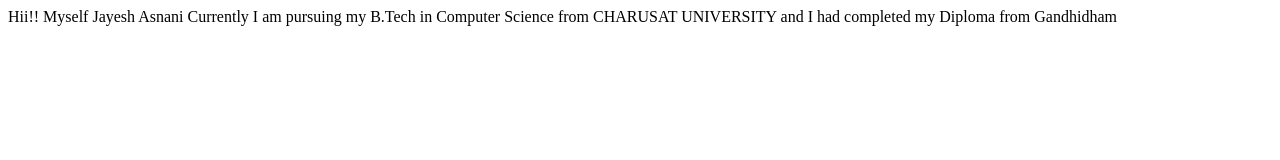
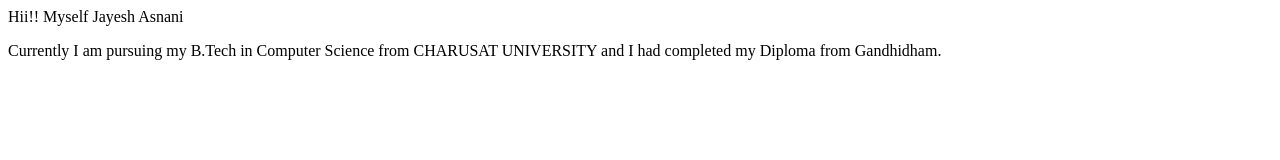
Before and after one commit to J4YeSh2222/jayeshasnani, a plain HTML site: page index.html in a window 1280 px wide. Drawn offline with Linux system fonts and the light colour scheme.

Commit message:
docs:addition in index.html

```diff
--- a/index.html
+++ b/index.html
@@ -8,7 +8,7 @@
 <body>
     Hii!! Myself Jayesh Asnani
 
-    Currently I am pursuing my B.Tech in Computer Science from CHARUSAT UNIVERSITY
-    and I had completed my Diploma from Gandhidham
+    <p>Currently I am pursuing my B.Tech in Computer Science from CHARUSAT UNIVERSITY
+    and I had completed my Diploma from Gandhidham.</p>
 </body>
 </html>
```
